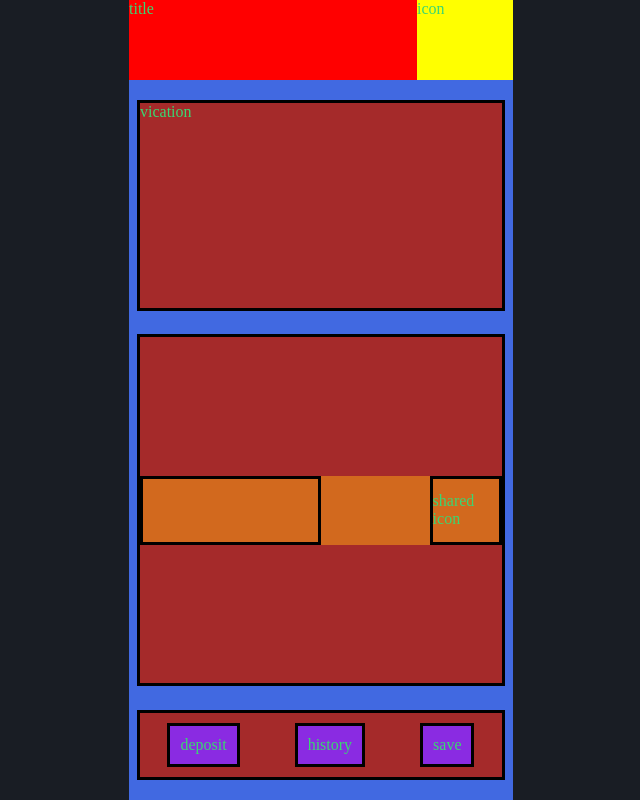
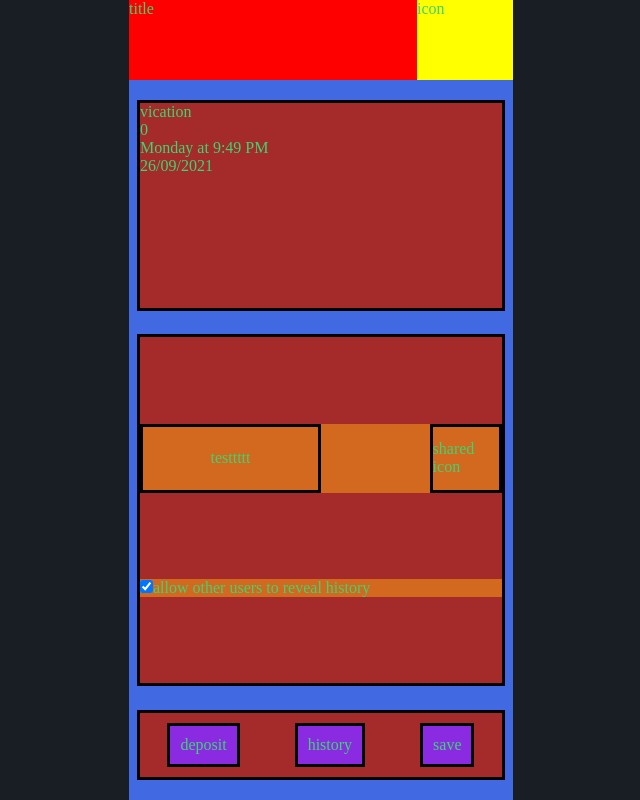
Before and after one commit to tahrer007/E-Penny-Bank, a React (Create React App) app in the folder client/: page /boxDetails in a window 1280 px wide. Shown: the whole page, without its empty margins (319-959 px from the left). Built offline with nearby package versions, Linux system fonts and the light colour scheme.

Commit message:
box detail , main section

```diff
--- a/client/package.json
+++ b/client/package.json
@@ -8,6 +8,7 @@
     "@testing-library/user-event": "^13.5.0",
     "axios": "^0.27.2",
     "babel-plugin-root-import": "^6.6.0",
+    "date-fns": "^2.29.3",
     "dotenv": "^16.0.2",
     "normalize.css": "^8.0.1",
     "react": "^18.2.0",
--- a/client/src/components/sharedBoxDetails/SharedBoxDetails.jsx
+++ b/client/src/components/sharedBoxDetails/SharedBoxDetails.jsx
@@ -1,28 +1,30 @@
 import React, { useEffect, useState } from "react";
 import { makeKey } from "services/helper";
+import { SHARED_BOX } from "services/const";
 import "./sharedBoxDetails.scss";
-
-const SharedBoxDetails = ({ newBox, boxDetails,getSharedBoxDetails }) => {
-  const [boxKey, setBoxKey] = useState(boxDetails?.key);
+const userId = "6331f73f92d30d25c7103d29";
+const SharedBoxDetails = ({ newBox, boxDetails, getSharedBoxDetails }) => {
+  const [boxKey, setBoxKey] = useState(boxDetails?.boxKey);
   const [isAllowedToReveal, setIsAllowedToReveal] = useState(
     boxDetails?.isAllowedToReveal || false
   );
-
+  let isAdmin =
+    boxDetails?.type === SHARED_BOX && userId === boxDetails.adminId;
 
   useEffect(() => {
+    console.log(boxDetails);
     if (newBox) setBoxKey(makeKey());
   }, [newBox]);
 
   useEffect(() => {
-    if(!boxKey) return ;
-    getSharedBoxDetails({boxKey,isAllowedToReveal});
+    if (!boxKey) return;
+    getSharedBoxDetails({ boxKey, isAllowedToReveal });
   }, [isAllowedToReveal]);
 
   const share = () => {
     if (newBox) return;
     console.log(boxKey);
   };
-
 
   return (
     <div className="sharedBoxDetails">
@@ -35,7 +37,7 @@ const SharedBoxDetails = ({ newBox, boxDetails,getSharedBoxDetails }) => {
           shared icon
         </div>
       </div>
-      {(newBox || boxDetails.admin) && (
+      {(newBox || isAdmin) && (
         <div className="authorized">
           <div className="revealBox">
             <input
--- a/client/src/pages/boxDetails/BoxDetails.jsx
+++ b/client/src/pages/boxDetails/BoxDetails.jsx
@@ -1,6 +1,15 @@
 import React, { useState } from "react";
 import SharedBoxDetails from "components/sharedBoxDetails/SharedBoxDetails";
+import { formatRelative } from "date-fns";
+import enGB from 'date-fns/locale/en-GB';
+
 import "./boxDetails.scss";
+const format= {
+    yesterday: "'Yesterday'",
+    today: "'Today'",
+    tomorrow: "'Tomorrow'",
+    other: 'dd/MM/yyyy',
+  };
 
 const box = {
   boxName: "vication",
@@ -12,7 +21,7 @@ const box = {
   boxKey: "testtttt",
   isAllowedToReveal: true,
   _id: "63321e602105c96f0f3f57ed",
-  createdAt: "2022-09-26T21:49:20.156Z",
+  createdAt: "2021-09-26T21:49:20.156Z",
   updatedAt: "2022-09-26T21:49:20.156Z",
   __v: 0,
 };
@@ -20,13 +29,18 @@ const SavingBox = ({ boxId }) => {
   const getSharedBoxDetails = ({ boxKey, isAllowedToReveal }) =>
     console.log(boxKey, isAllowedToReveal);
 
+    const locale = {
+        ...enGB,
+        formatRelative: (token) => format[token],
+      };
+
   return (
     <div className="pageContainer boxDetails">
       <div className="MainDetails">
         <div className="name">{box.boxName}</div>
-        <div className="totalDeposit"></div>
-        <div className="date latestUpdate"></div>
-        <div className="date createdDate"></div>
+        <div className="totalDeposit">{box.totalDeposits}</div>
+        <div className="date latestUpdate">{ formatRelative(Date.parse(box.updatedAt), new Date())}</div>
+        <div className="date createdDate">{ formatRelative(Date.parse(box.createdAt),new Date(),{locale})}</div>
       </div>
       {box.type ? (
         <SharedBoxDetails
```
Also changed, not shown: 1 other file (tests, documents, lock files or other folders).
